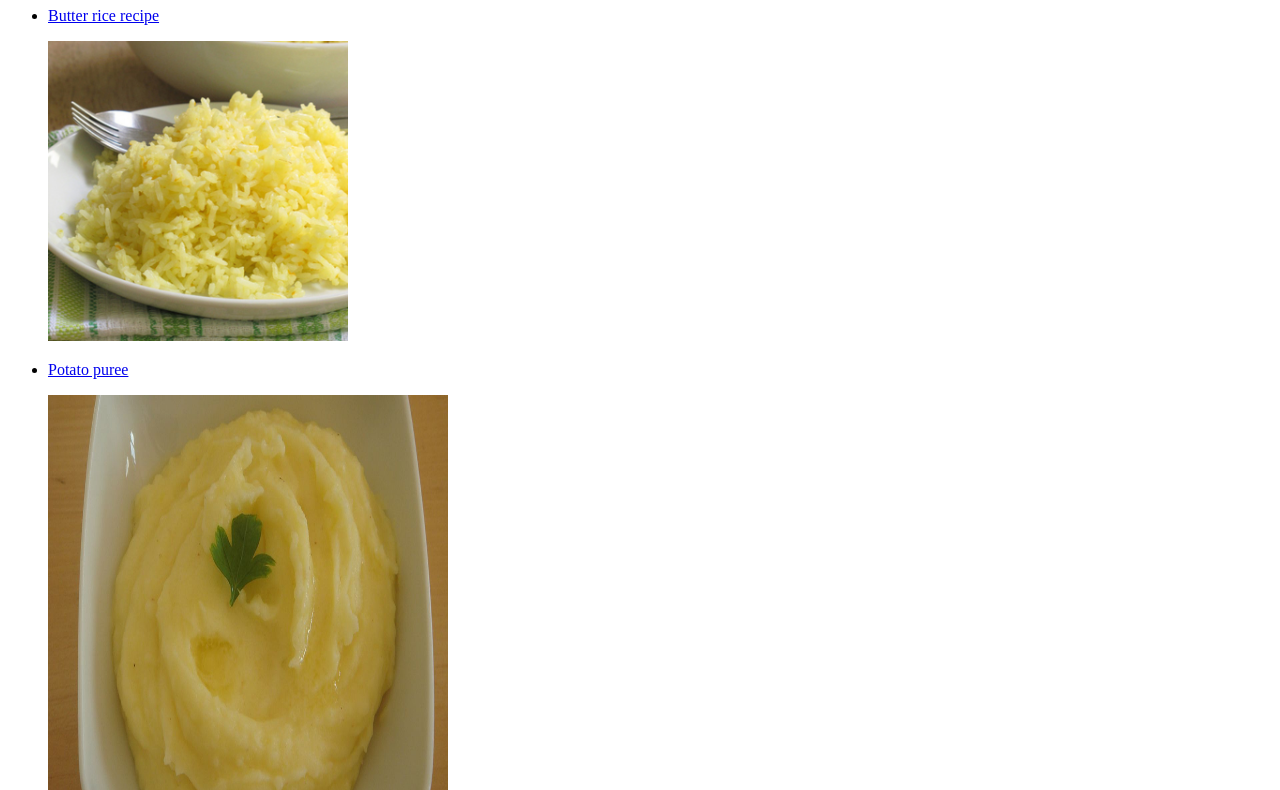
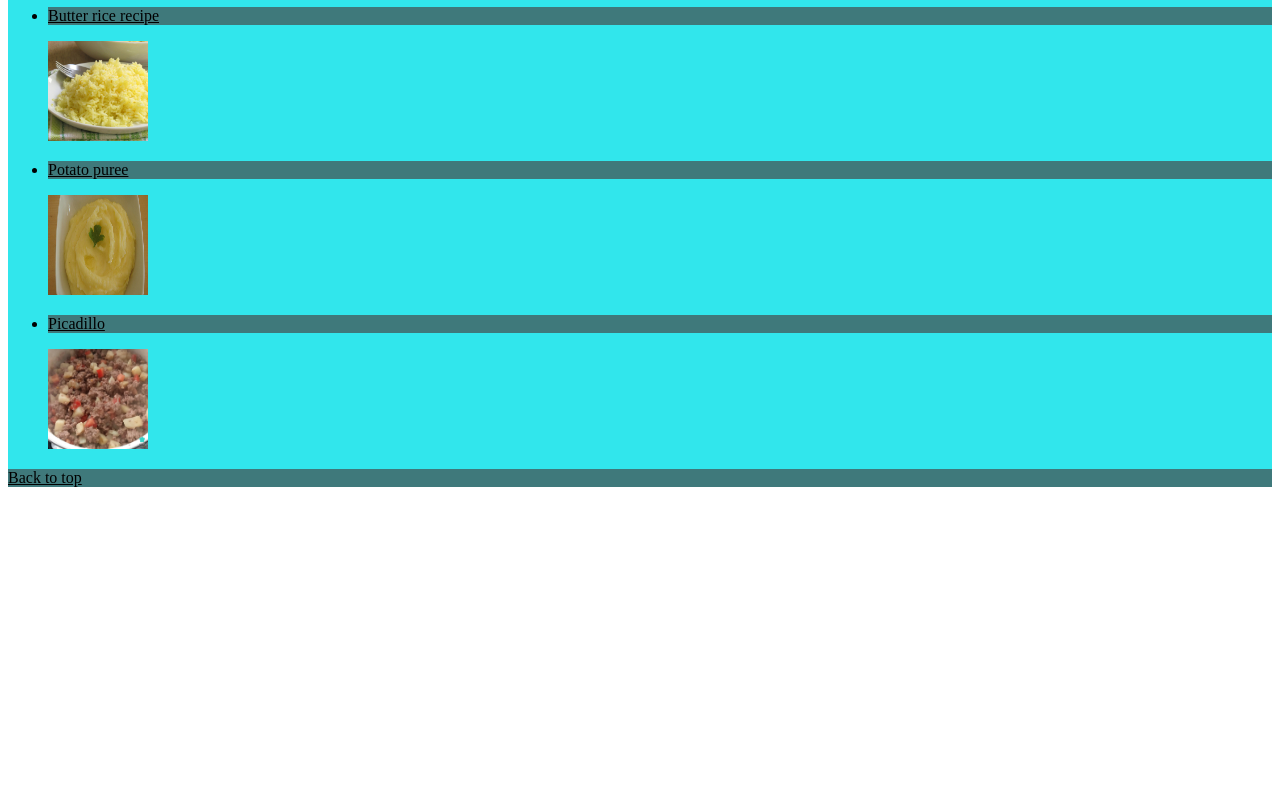
Before and after one commit to gio-rom/odin-recipes, a plain HTML site: page index.html in a window 1280 px wide. Shown: the part 73-863 px from the top of the page. After the commit the page ends 800 px from the top, so only its background shows below. Drawn offline with Linux system fonts and the light colour scheme.

Commit message:
Basic CSS added

```diff
--- /dev/null
+++ b/css/styles.css
@@ -0,0 +1,13 @@
+div {
+    color: white;
+    background-color: rgb(49, 230, 236);
+  }
+
+  p {
+    color: black;
+    background-color: rgba(70, 70, 70, 0.678);
+  }
+
+  h1, h2, a, ul, ol {
+    color: Black;
+  }
--- a/index.html
+++ b/index.html
@@ -2,25 +2,28 @@
 <html lang="en">
     <head>
         <meta charset="utf-8">
-        <title>Recipes project</title>
+        <link rel="stylesheet" href="./css/styles.css">
+        <title>Homemade Recipes</title>
     </head>
 
     <body>
+        <div>
         <h1 id="page-title">Edgar's Recipes</h1>
         <ul>
             <li>
                 <a href="./recipes/butter-rice.html"><p>Butter rice recipe</p></a>
-                <img src="./images/buttered-rice.jpg" alt="Buttered rice plate" width="300" height="300">
+                <img src="./images/buttered-rice.jpg" alt="Buttered rice plate" width="100" height="100">
             </li>
             <li>
                 <a href="./recipes/potato-puree.html"><p>Potato puree</p></a>
-                <img src="./images/potato-puree.jpg" alt="Potato puree with butter over a plate" width="400" height="400">
+                <img src="./images/potato-puree.jpg" alt="Potato puree with butter over a plate" width="100" height="100">
             </li>
             <li>
                 <a href="./recipes/picadillo.html"><p>Picadillo</p></a>
-                <img src="./images/picadillo_a_la_mexicana.jpg" alt="Ground beef mixed with vegetables and chili" width="300" height="300">
+                <img src="./images/picadillo_a_la_mexicana.jpg" alt="Ground beef mixed with vegetables and chili" width="100" height="100">
             </li>
         </ul>
         <p><a href="./index.html">Back to top</a></p>
+        </div>
     </body>
 </html>
```
Also changed, not shown: recipes/butter-rice.html (+3 -0 lines), recipes/picadillo.html (+3 -0 lines), recipes/potato-puree.html (+4 -1 lines).
